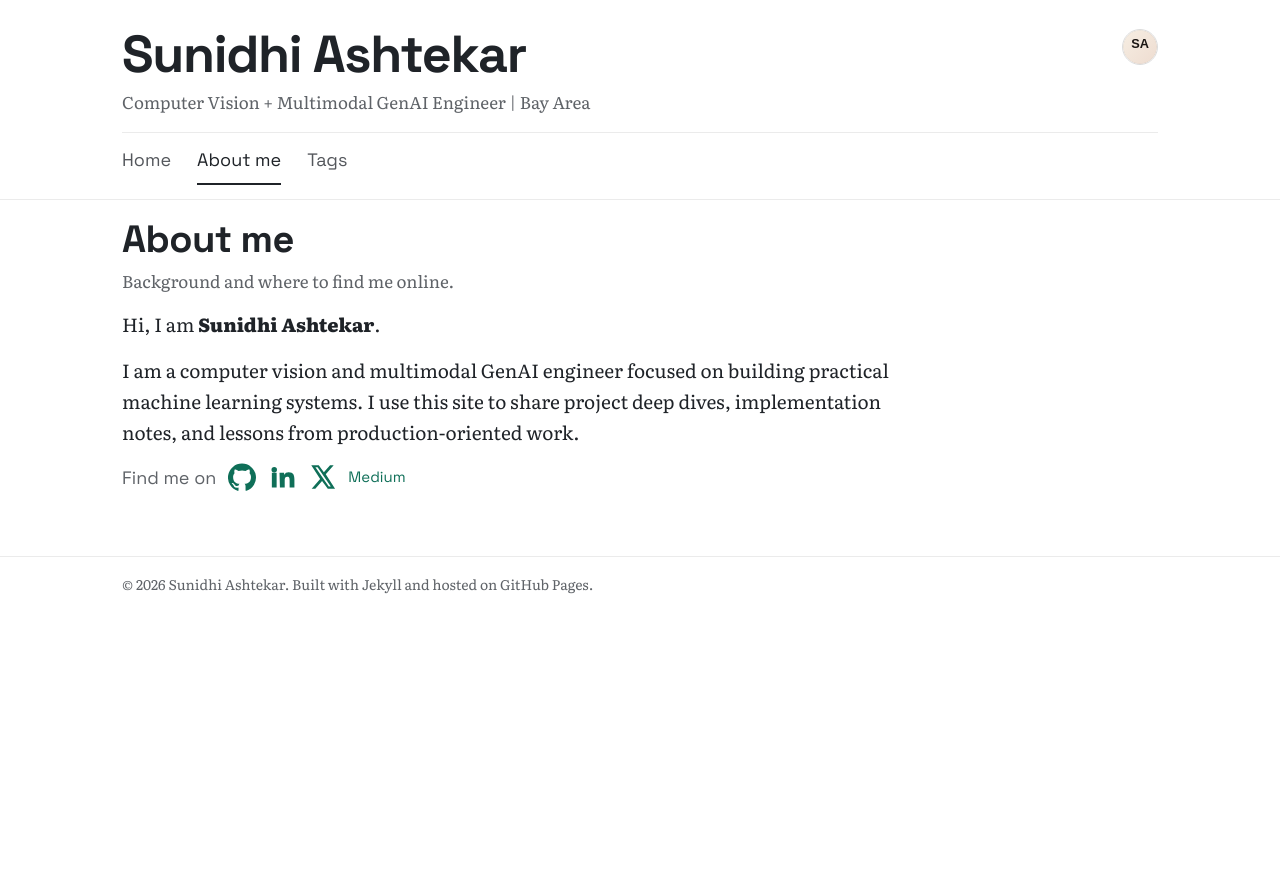
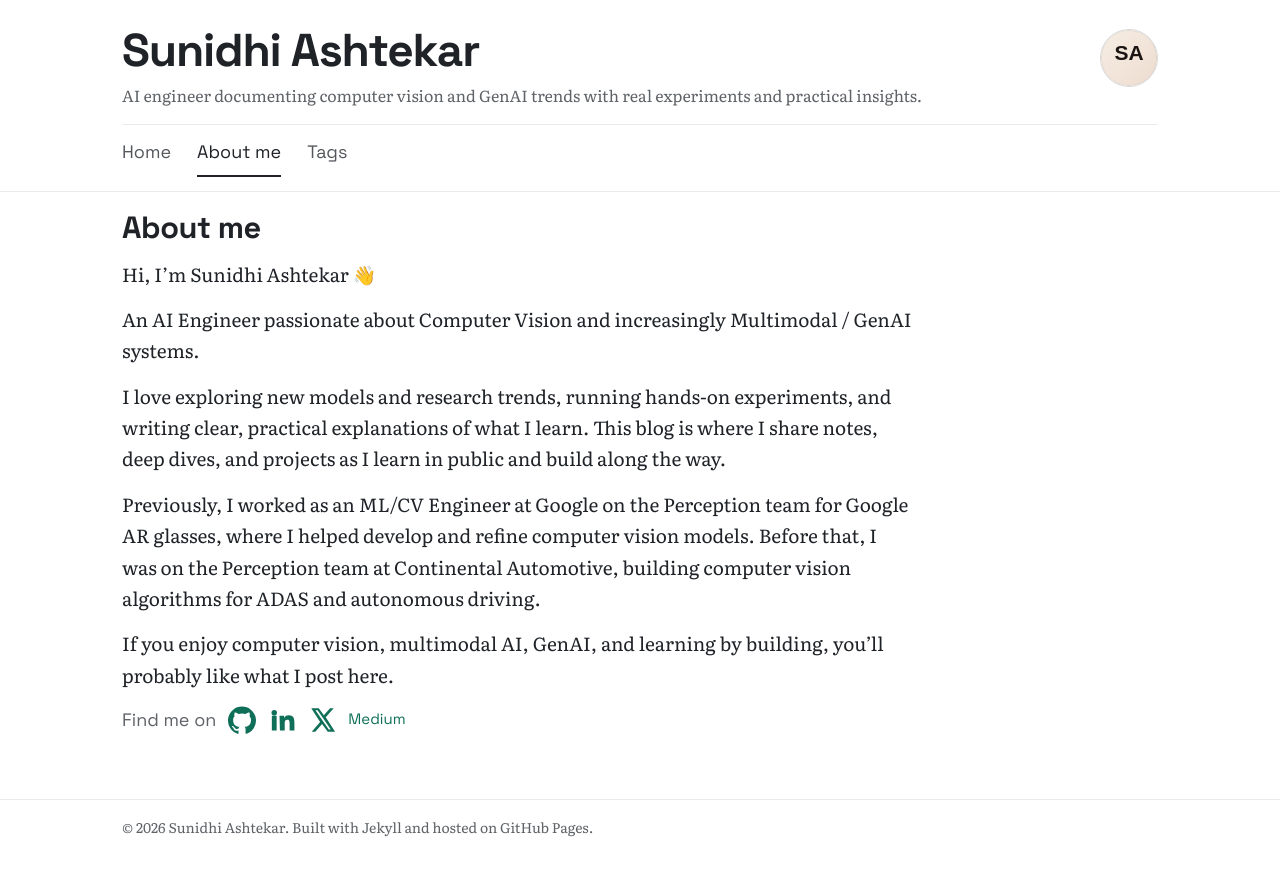
Before and after one commit to sunidhiashtekar/sunidhiashtekar.github.io, a Jekyll site: the page built from about.md, in a window 1280 px wide. Shown: the top 876 px of the page. Built offline with Jekyll 4.4.1, drawn with Linux system fonts in a browser that asks for light colours.

Commit message:
Update about copy, social links, and header typography

```diff
--- a/_config.yml
+++ b/_config.yml
@@ -1,6 +1,6 @@
 title: "Sunidhi Ashtekar"
 description: "Writing about computer vision, generative AI, and machine learning."
-tagline: "Computer Vision + Multimodal GenAI Engineer | Bay Area"
+tagline: "AI engineer documenting computer vision and GenAI trends with real experiments and practical insights."
 avatar: "/assets/images/profile.svg"
 author:
   name: "Sunidhi Ashtekar"
@@ -9,9 +9,9 @@ author:
   avatar: "/assets/images/profile.svg"
 default_cover: "/assets/images/covers/default.svg"
 social:
-  linkedin: "https://www.linkedin.com/in/sunidhi-ashtekar"
+  linkedin: "https://www.linkedin.com/in/sunidhiashtekar"
   github: "https://github.com/sunidhiashtekar"
-  x: "https://x.com/sunidhiashtekar"
+  x: "https://x.com/_codemeow"
   medium: "https://medium.com/@sunidhi.ashtekar"
 
 # Hosting notes:
--- a/about.md
+++ b/about.md
@@ -1,11 +1,16 @@
 ---
 title: "About me"
 permalink: /about/
-subtitle: "Background and where to find me online."
 ---
 
-Hi, I am **Sunidhi Ashtekar**.
+Hi, I’m Sunidhi Ashtekar 👋
 
-I am a computer vision and multimodal GenAI engineer focused on building practical machine learning systems. I use this site to share project deep dives, implementation notes, and lessons from production-oriented work.
+An AI Engineer passionate about Computer Vision and increasingly Multimodal / GenAI systems.
+
+I love exploring new models and research trends, running hands-on experiments, and writing clear, practical explanations of what I learn. This blog is where I share notes, deep dives, and projects as I learn in public and build along the way.
+
+Previously, I worked as an ML/CV Engineer at Google on the Perception team for Google AR glasses, where I helped develop and refine computer vision models. Before that, I was on the Perception team at Continental Automotive, building computer vision algorithms for ADAS and autonomous driving.
+
+If you enjoy computer vision, multimodal AI, GenAI, and learning by building, you’ll probably like what I post here.
 
 {% include social_links.html %}
--- a/assets/css/main.css
+++ b/assets/css/main.css
@@ -76,7 +76,7 @@ a {
   display: inline-block;
   text-decoration: none;
   font-family: "Space Grotesk", system-ui, sans-serif;
-  font-size: clamp(32px, 4.6vw, 52px);
+  font-size: clamp(30px, 4vw, 46px);
   line-height: 1.08;
   letter-spacing: -0.025em;
   font-weight: 700;
@@ -86,7 +86,8 @@ a {
 .site-tagline {
   margin: 0 0 16px;
   color: var(--muted);
-  font-size: 17px;
+  font-size: 16px;
+  max-width: 840px;
 }
 
 .site-avatar-link {
@@ -95,10 +96,10 @@ a {
 }
 
 .site-avatar {
-  width: 36px;
-  height: 36px;
+  width: 58px;
+  height: 58px;
   border-radius: 50%;
-  border: 1px solid #dcdcdc;
+  border: 1px solid #d8d8d8;
   object-fit: cover;
 }
 
@@ -190,7 +191,7 @@ a {
   margin: 0 0 7px;
   font-family: "Space Grotesk", system-ui, sans-serif;
   letter-spacing: -0.015em;
-  font-size: clamp(24px, 3vw, 34px);
+  font-size: clamp(22px, 2.4vw, 30px);
   line-height: 1.2;
 }
 
@@ -268,7 +269,7 @@ a {
   margin: 0 0 6px;
   font-family: "Space Grotesk", system-ui, sans-serif;
   letter-spacing: -0.015em;
-  font-size: clamp(30px, 3vw, 38px);
+  font-size: clamp(28px, 2.4vw, 34px);
   line-height: 1.14;
 }
 
@@ -550,11 +551,11 @@ a {
   }
 
   .site-title {
-    font-size: clamp(28px, 8vw, 40px);
+    font-size: clamp(26px, 7vw, 34px);
   }
 
   .site-tagline {
-    font-size: 15px;
+    font-size: 14px;
     margin-bottom: 14px;
   }
 
@@ -581,7 +582,7 @@ a {
   }
 
   .feed-title {
-    font-size: clamp(22px, 7vw, 30px);
+    font-size: clamp(20px, 6vw, 26px);
   }
 
   .feed-excerpt {
@@ -589,7 +590,7 @@ a {
   }
 
   .page__title {
-    font-size: 30px;
+    font-size: 28px;
   }
 
   .prose {
@@ -597,7 +598,7 @@ a {
   }
 
   .site-avatar {
-    width: 32px;
-    height: 32px;
+    width: 46px;
+    height: 46px;
   }
 }
```
